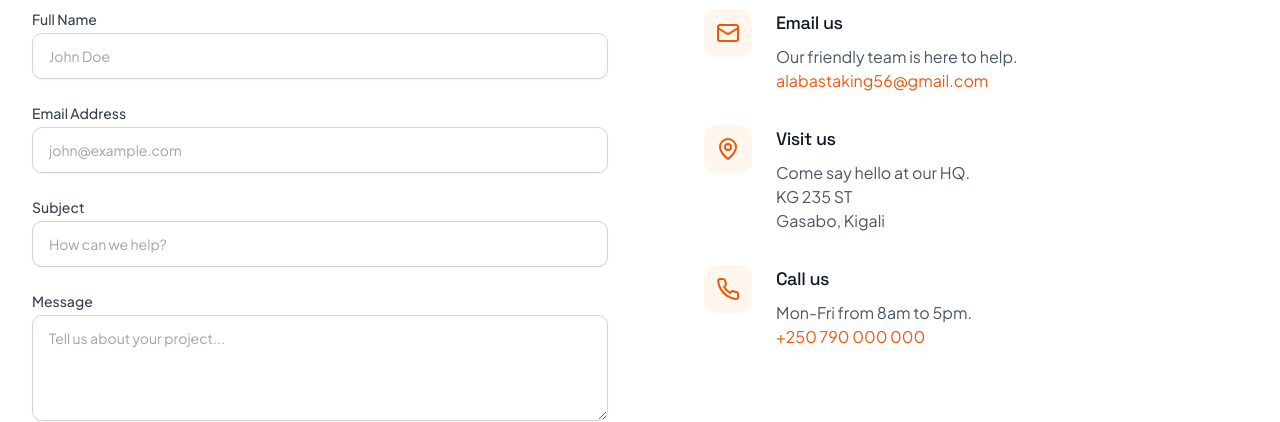
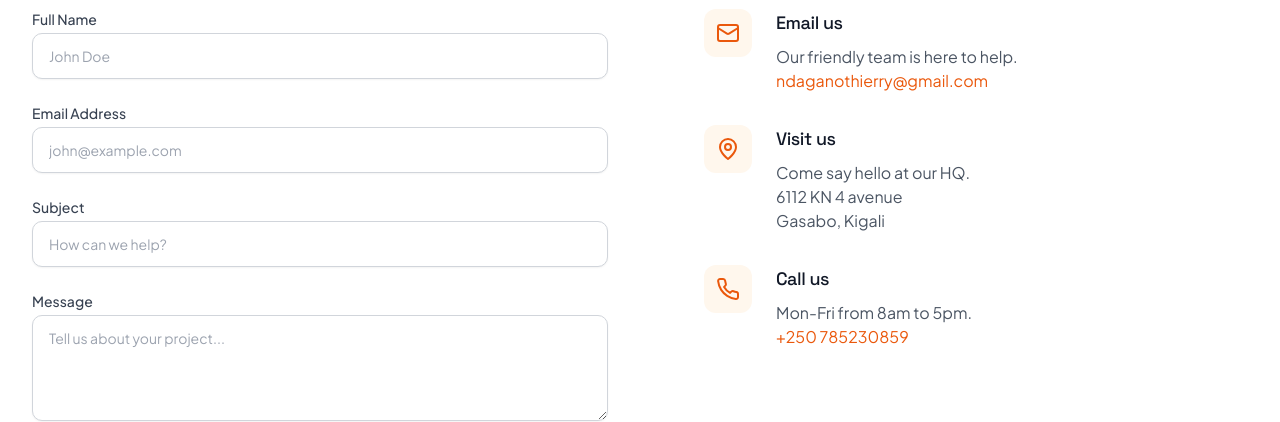
Before and after one commit to Byishimo-olivier/demolive1, a React (Vite) app: page /contact in a window 1280 px wide. Shown: the part 311-733 px from the top of the page. Built offline with nearby package versions, Linux system fonts and the light colour scheme; no server answers.

Commit message:
Update Contact.tsx

```diff
--- a/src/pages/Contact.tsx
+++ b/src/pages/Contact.tsx
@@ -114,7 +114,7 @@ export function Contact() {
                 <p className="mt-2 text-base text-gray-600">
                   Our friendly team is here to help.
                   <br />
-                  <a href="mailto:alabastaking56@gmail.com" className="text-blue-600 hover:text-blue-500">alabastaking56@gmail.com</a>
+                  <a href="mailto:ndaganothierry@gmail.com" className="text-blue-600 hover:text-blue-500">ndaganothierry@gmail.com</a>
                 </p>
               </div>
             </div>
@@ -130,7 +130,7 @@ export function Contact() {
                 <p className="mt-2 text-base text-gray-600">
                   Come say hello at our HQ.
                   <br />
-                  KG 235 ST
+                  6112 KN 4 avenue
                   <br />
                   Gasabo, Kigali
                 </p>
@@ -148,7 +148,7 @@ export function Contact() {
                 <p className="mt-2 text-base text-gray-600">
                   Mon-Fri from 8am to 5pm.
                   <br />
-                  <a href="tel:+1234567890" className="text-blue-600 hover:text-blue-500">+250 790 000 000</a>
+                  <a href="tel:+250785230859" className="text-blue-600 hover:text-blue-500">+250 785230859</a>
                 </p>
               </div>
             </div>
```
